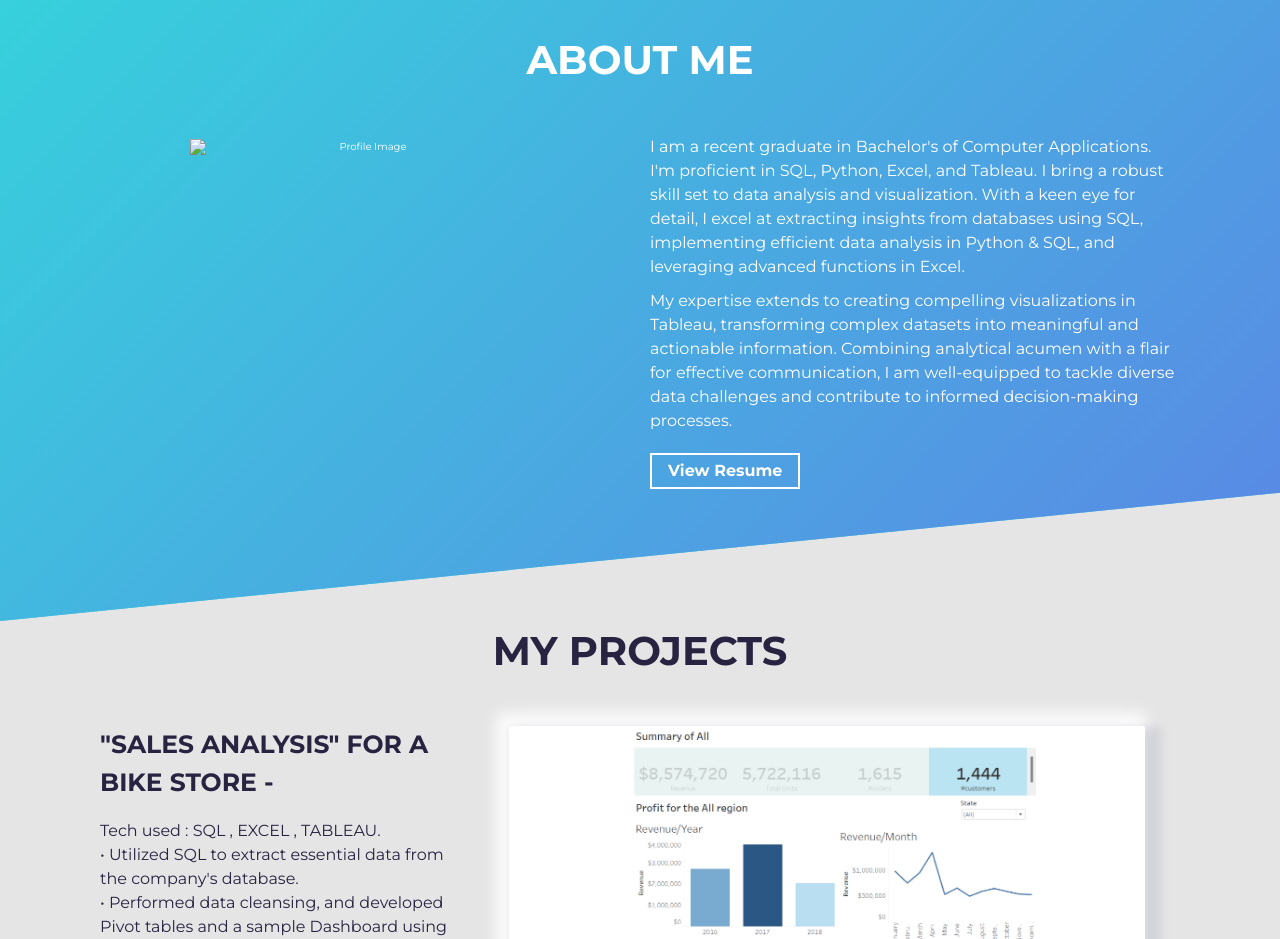
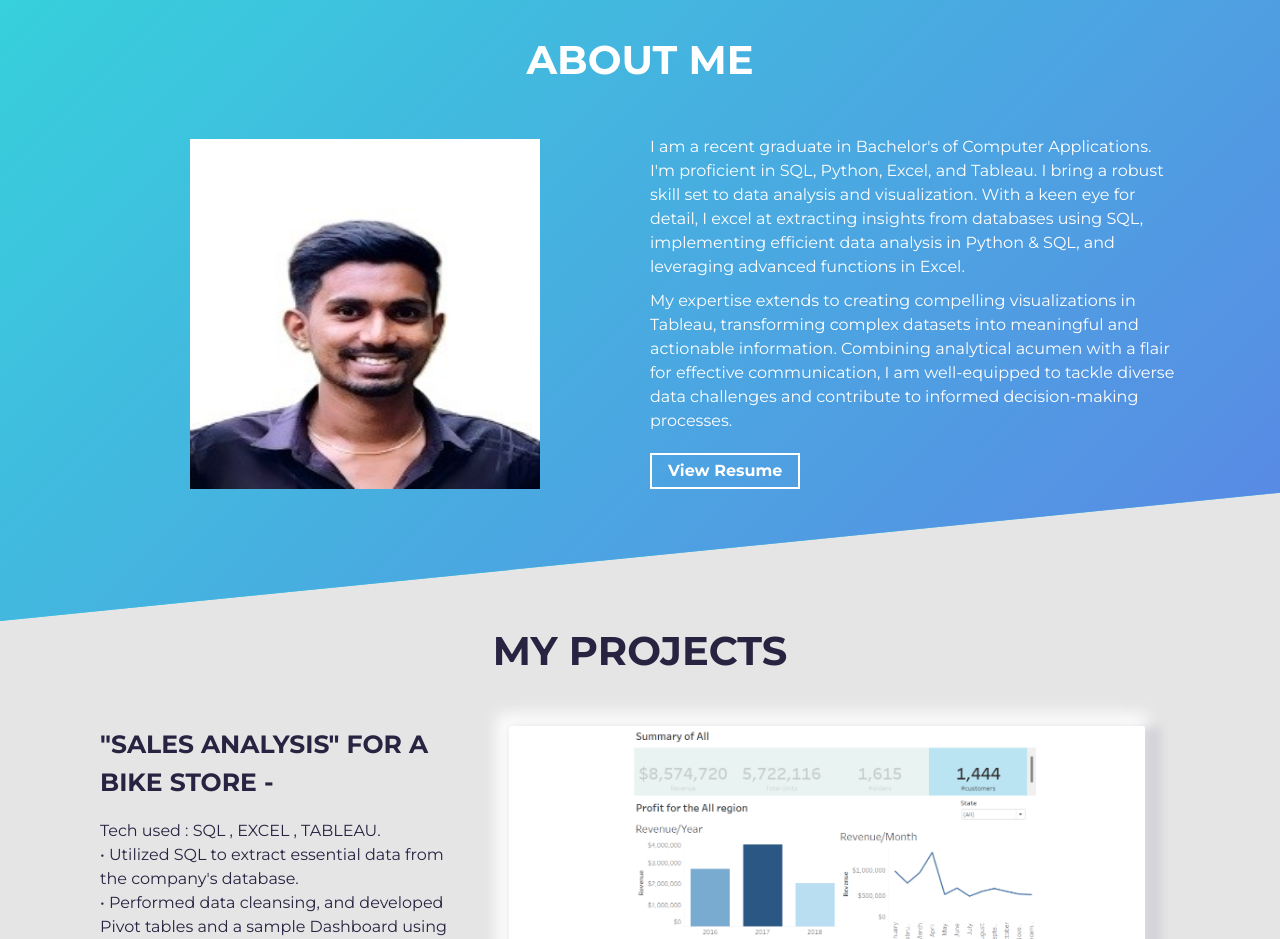
Before and after one commit to Tejasn1620/MyPortfolio, a plain HTML site: page index.html in a window 1280 px wide. Shown: the part 820-1759 px from the top of the page. Drawn offline with Linux system fonts and the light colour scheme.

Commit message:
Update index.html

```diff
--- a/index.html
+++ b/index.html
@@ -127,7 +127,7 @@ Have fun creating your portfolio on this template!!! -->
           <div class="about-wrapper__image">
             <img
               class="img-fluid"
-              src="assets/nwdp.png"
+              src="assets/nwdp.jpg"
               alt="Profile Image"
               width="450"
               height="350"
```
